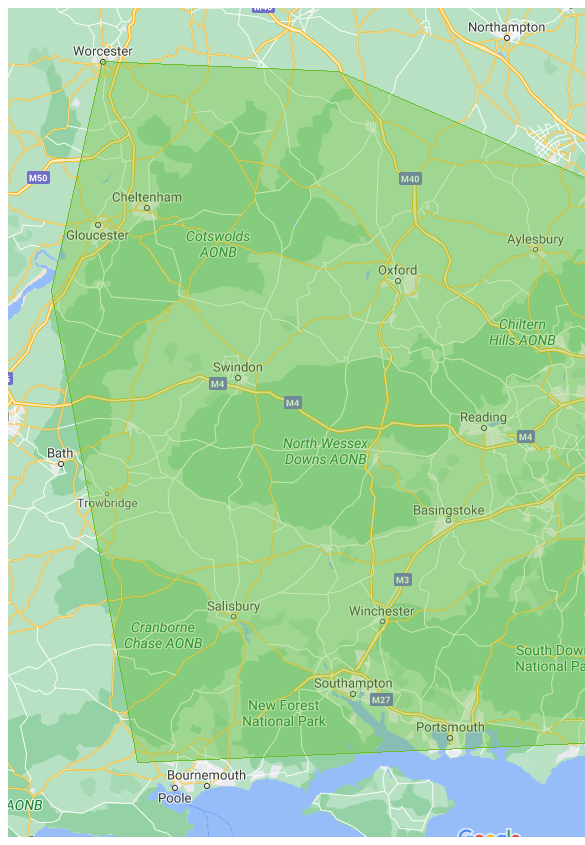
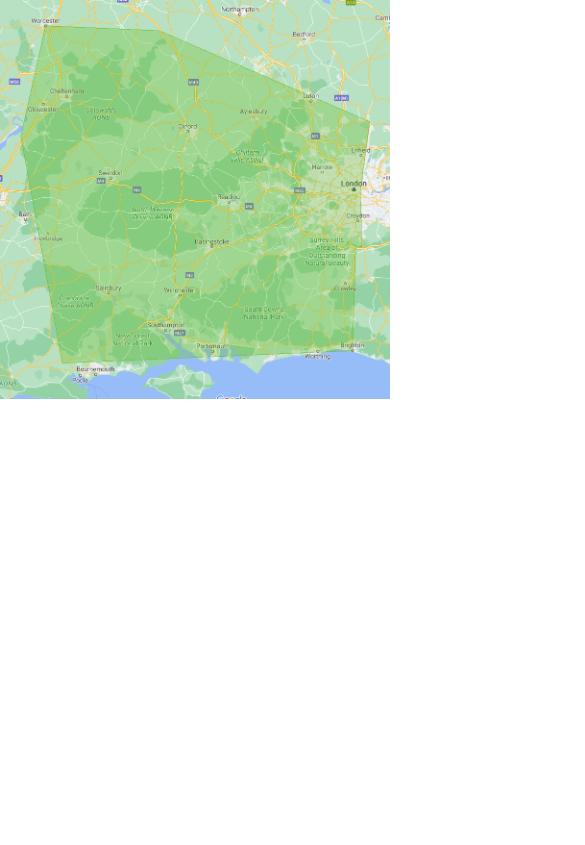
Before and after one commit to triforcejen/Example-Site-1, a website: page map-test.html in a window 390 px wide. Shown: the top 845 px of the page, 585 px wide, since content can reach past the window. Drawn offline with Linux system fonts and the light colour scheme.

Commit message:
Add responsive wrapper.

```diff
--- a/map-test.html
+++ b/map-test.html
@@ -1,5 +1,11 @@
 <html xmlns="http://www.w3.org/1999/xhtml">
+    <head>
+        <meta name="viewport" content="width=device-width, initial-scale=1.0">
+        <meta charset='UTF-8'>
+        <link rel="stylesheet" href="css/custom.css">
+        <title>ST Contracting Ltd.</title>
+    </head>
     <body>
-        <img src="./img/Map/Map.png" />
+        <img class="img-fluid" src="./img/Map/Map.png" />
     </body>
 </html>
```
